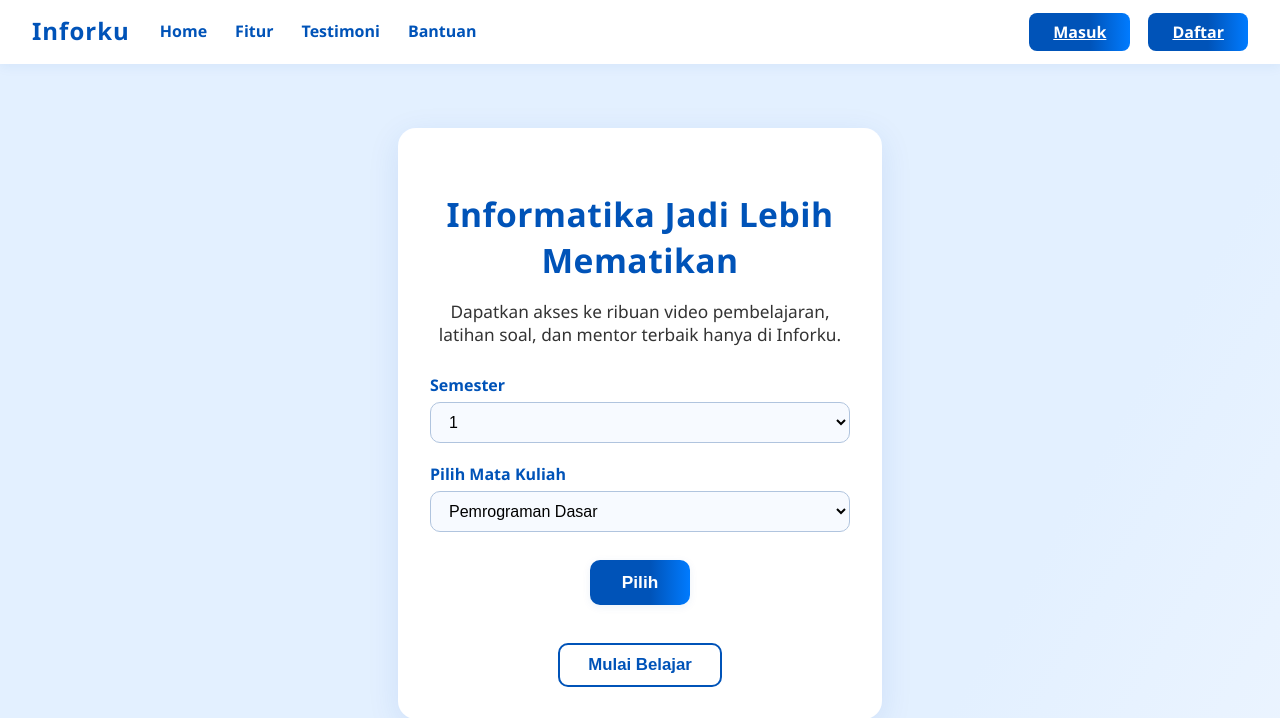
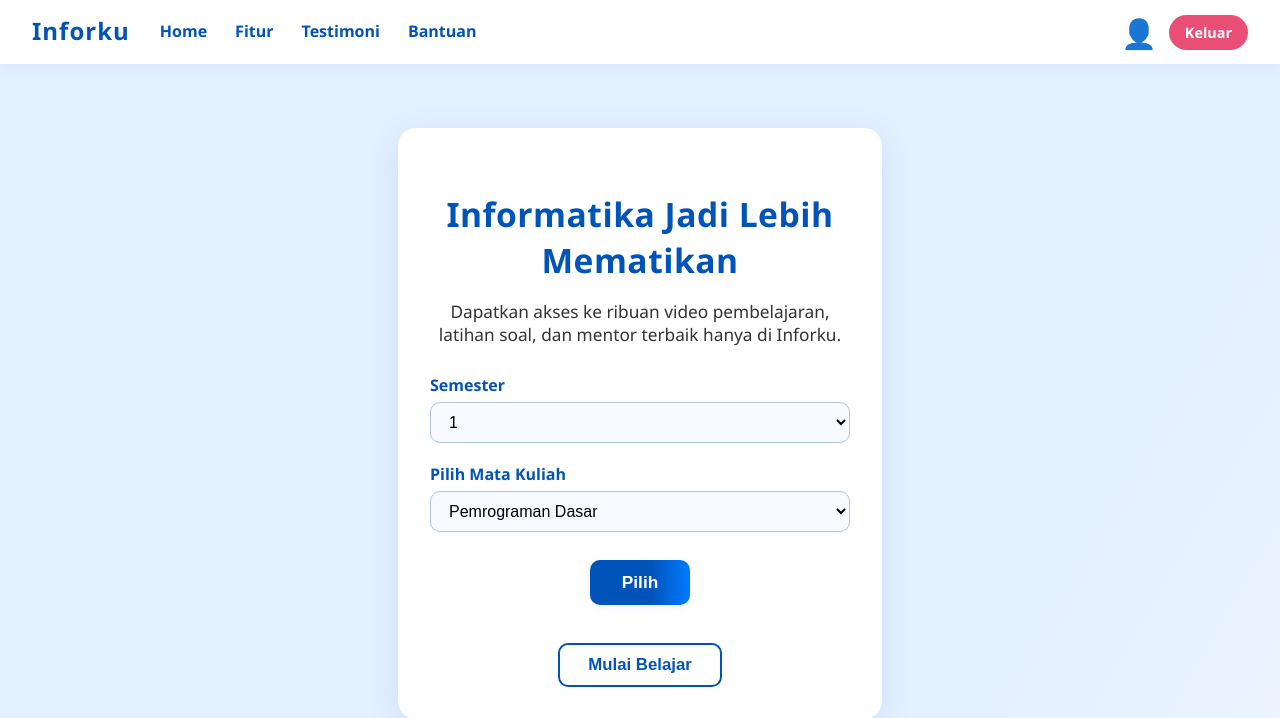
Before and after one commit to Peransss/UAS-Project--OOP-, a Flask app: page / in a window 1280 px wide. Shown: the top 718 px of the page. Run offline with Flask 3, Linux system fonts and the light colour scheme; the visitor is signed in with stand-in values (Sample User, id 1).

Commit message:
session login

```diff
--- a/app.py
+++ b/app.py
@@ -66,12 +66,11 @@ class App_Kursus:
                     cur.close()
 
                     if user:
-                        # Store user info in session
-                        session['user_id'] = user[0]  # Assuming `id` is the first column
-                        session['username'] = user[2]  # Assuming `username` is the third column
-                        session['role'] = user[4]  # Assuming `role` is the fifth column
+                        session['user_id'] = user[0]
+                        session['username'] = user[2]
+                        session['role'] = user[4]
                         flash('Login successful!', 'success')
-                        return redirect(url_for('index'))  # Correct endpoint name
+                        return redirect(url_for('index'))
                     else:
                         flash('Invalid credentials or role!', 'error')
                         return redirect(url_for('login'))
@@ -85,11 +84,10 @@ class App_Kursus:
                 full_name = request.form['full_name']
                 username = request.form['username']
                 password = request.form['password']
-                role = 'Mahasiswa'  # Hardcoded role for registration
+                role = 'Mahasiswa'
 
                 cur = self.con.mysql.cursor()
                 try:
-                    # Insert user data into the database
                     cur.execute(
                         'INSERT INTO users (fullname, username, password, role) VALUES (%s, %s, md5(%s), %s)',
                         (full_name, username, password, role)
@@ -131,6 +129,13 @@ class App_Kursus:
 
                 return redirect(url_for('login'))
 
+        @self.app.route('/logout')
+        def logout():
+            session.clear()  # Clear all session data
+            flash('You have been logged out.', 'info')
+            return redirect(url_for('login'))
+
+
     def run(self):
         self.app.run(debug=True)
 
--- a/static/styles.css
+++ b/static/styles.css
@@ -384,3 +384,73 @@
         gap: 10px;
       }
     }
+
+/*  logo profil  */
+.profile-container {
+  position: relative;
+  display: inline-flex;
+  align-items: center;
+  font-family: 'Segoe UI', Tahoma, Geneva, Verdana, sans-serif;
+}
+
+.profile-icon {
+  font-size: 1.8rem;
+  cursor: pointer;
+}
+
+.profile-icon:hover {
+  background-color: #357ABD;
+}
+
+/* Initially hide the details */
+.profile-details {
+  position: absolute;
+  top: 60px;
+  right: 0;
+  min-width: 180px;
+  padding: 12px 16px;
+  background-color: #fff;
+  color: #333;
+  border-radius: 8px;
+  box-shadow: 0 8px 16px rgba(0,0,0,0.15);
+  opacity: 0;
+  pointer-events: none;
+  transition: opacity 0.3s ease, transform 0.3s ease;
+  z-index: 10;
+  text-align: center;
+  user-select: none;
+  transform: translateY(10px);
+}
+
+/* Show details on profile-container hover */
+.profile-container:hover .profile-details {
+  opacity: 1;
+  pointer-events: auto;
+  transform: translateY(0);
+}
+
+.profile-details p {
+  margin: 6px 0;
+  font-weight: 500;
+  font-size: 0.95rem;
+}
+
+.logout-btn {
+  padding: 8px 16px;
+  margin-left: 12px; /* spacing between icon and logout */
+  background: #E94E77;
+  color: white;
+  font-weight: 600;
+  font-size: 0.9rem;
+  border-radius: 20px;
+  text-decoration: none;
+  transition: background 0.3s ease;
+  user-select: none;
+  white-space: nowrap;
+  cursor: pointer;
+  flex-shrink: 0;
+}
+
+.logout-btn:hover {
+  background: #D43D64;
+}
--- a/templates/main.html
+++ b/templates/main.html
@@ -22,8 +22,19 @@
   </div>
   <div class="nav-right">
     <div class="auth-buttons">
-      <a href="{{ url_for('login') }}" class="login-btn">Masuk</a>
-      <a href="{{ url_for('register') }}" class="login-btn">Daftar</a>
+      {% if session['username'] %}
+        <div class="profile-container">
+          <div class="profile-icon">👤</div>
+          <div class="profile-details">
+            <p>Selamat datang, {{ session['username'] }}!</p>
+            <p>Peran Anda: {{ session['role'] }}</p>
+          </div>
+          <a href="/logout" class="logout-btn">Keluar</a>
+        </div>
+      {% else %}
+        <a href="{{ url_for('login') }}" class="login-btn">Masuk</a>
+        <a href="{{ url_for('register') }}" class="login-btn">Daftar</a>
+        {% endif %}
     </div>
   </div>
   </nav>
```
